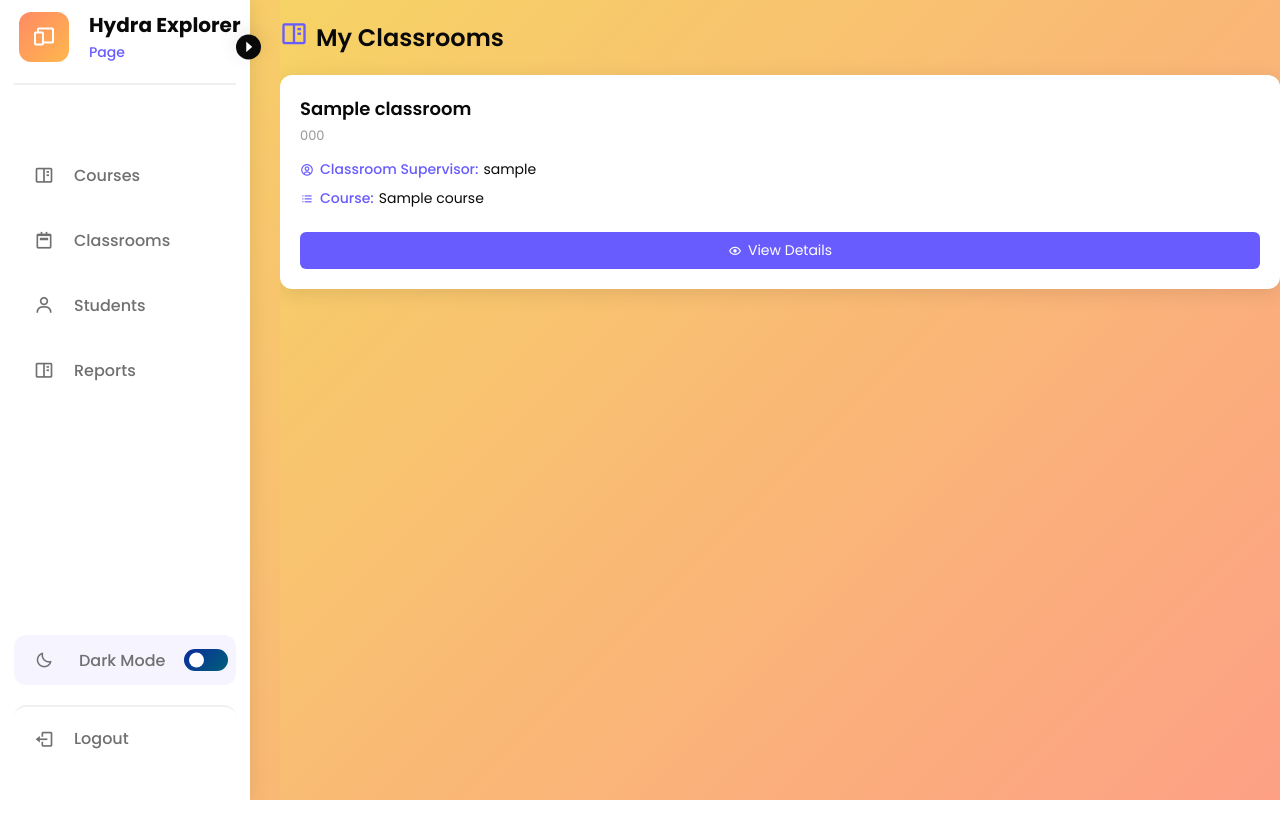
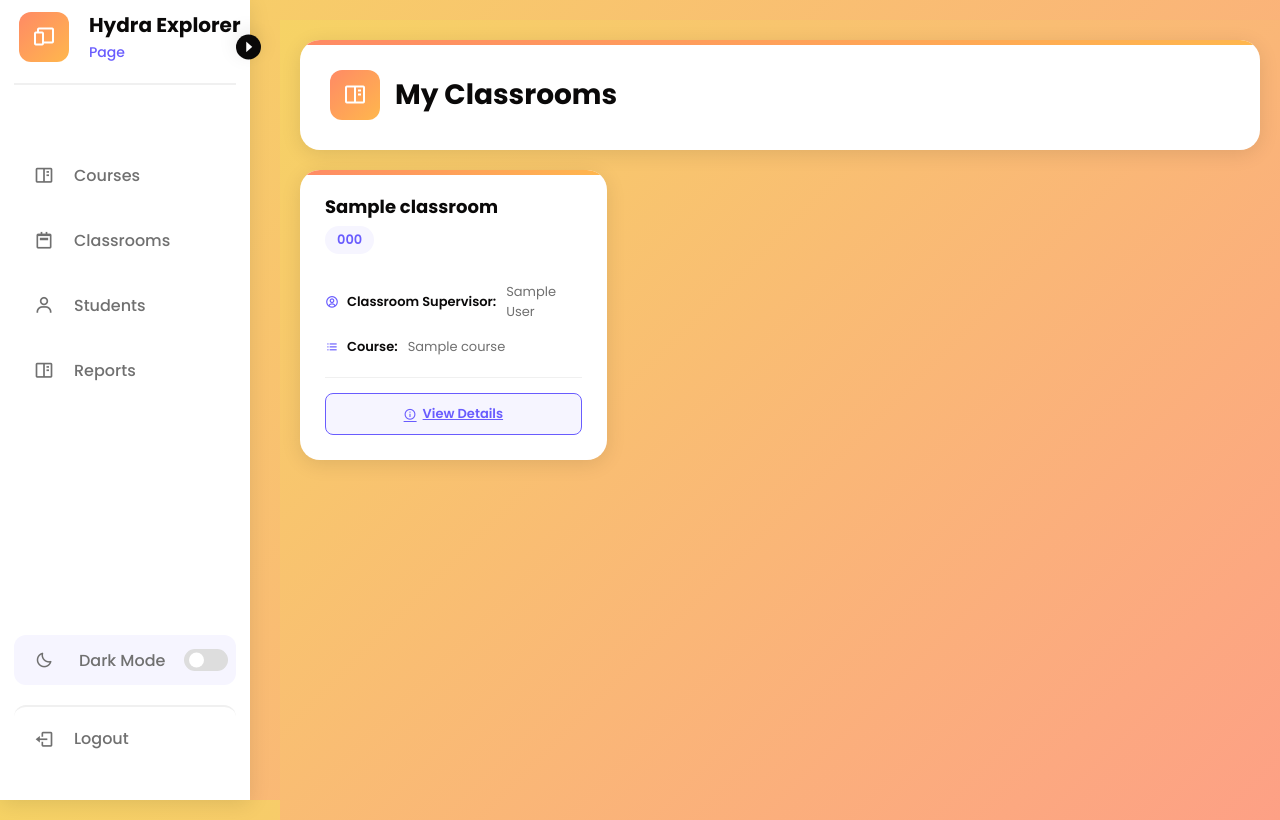
Before and after one commit to NotDidy/E-Learning-Platform, a Django app: page /classrooms/ in a window 1280 px wide. Run offline with Django 5.2, Linux system fonts and the light colour scheme; tables that the repository leaves empty hold one stand-in row (values such as "Sample post").

Commit message:
Updated html file for classrooms.html design

```diff
--- a/Backend/static/classrooms/classrooms.css
+++ b/Backend/static/classrooms/classrooms.css
@@ -1,4 +1,5 @@
-@import url('https://fonts.googleapis.com/css2?family=Poppins:ital,wght@0,100;0,200;0,300;0,400;0,500;0,600;0,700;0,800;1,900&display=swap');
+@import url('https://fonts.googleapis.com/css2?family=Poppins:ital,wght@0,100;0,200;0,300;0,400;0,500;0,600;0,700;0,800;0,900;1,100;1,200;1,300;1,400;1,500;1,600;1,700;1,800;1,900&display=swap');
+
 
 * {
     font-family: 'Poppins', sans-serif;
@@ -8,133 +9,288 @@
 }
 
 :root {
+    --body-color: linear-gradient(135deg, #f6d365 0%, #fda085 100%);
+    --sidebar-color: #FFF;
     --primary-color: #695CFE;
     --primary-color-light: #F6F5FF;
+    --toggle-color: #DDD;
     --text-color: #707070;
     --black-color: #0a0909;
     --shadow: 0 4px 20px rgba(0,0,0,0.1);
+    --orange-gradient: linear-gradient(135deg, #ff8a65 0%, #ffb74d 100%);
+
+    --tran-02: all 0.2s ease;
+    --tran-03: all 0.3s ease;
+    --tran-04: all 0.4s ease;
+    --tran-05: all 0.5s ease;
 }
 
-/* header */
+body {
+    background: var(--body-color);
+    min-height: 100vh;
+    padding: 20px 0;
+}
 .courses-header {
-    display: flex;
-    justify-content: space-between;
-    align-items: center;
-    margin: 20px 0;
+    background: var(--sidebar-color);
+    margin: 20px;
+    border-radius: 20px;
+    box-shadow: var(--shadow);
+    padding: 30px;
+    position: relative;
+    overflow: hidden;
+}
+
+.courses-header::before {
+    content: '';
+    position: absolute;
+    top: 0;
+    left: 0;
+    right: 0;
+    height: 5px;
+    background: var(--orange-gradient);
 }
 
 .courses-title-section {
     display: flex;
+    justify-content: space-between;
     align-items: center;
-    gap: 10px;
+    flex-wrap: wrap;
+    gap: 20px;
 }
 
 .courses-title {
     display: flex;
     align-items: center;
+    gap: 15px;
+    font-size: 28px;
+    font-weight: 700;
+    color: var(--black-color);
+}
+
+.course-icon {
+    width: 50px;
+    height: 50px;
+    border-radius: 12px;
+    background: var(--orange-gradient);
+    display: flex;
+    align-items: center;
+    justify-content: center;
+    color: white;
     font-size: 24px;
+}
+
+.create-course-btn {
+    background: var(--orange-gradient);
+    color: white;
+    padding: 12px 24px;
+    border: none;
+    border-radius: 8px;
     font-weight: 600;
-    color: var(--black-color);
+    font-size: 14px;
+    cursor: pointer;
+    transition: var(--tran-03);
+    box-shadow: var(--shadow);
+    display: flex;
+    align-items: center;
     gap: 8px;
 }
 
-.courses-title .icon {
-    font-size: 28px;
-    color: var(--primary-color);
+.view-courses {
+    background: var(--orange-gradient);
+    color: white;
+    padding: 12px 24px;
+    border: none;
+    border-radius: 8px;
+    font-weight: 600;
+    font-size: 14px;
+    cursor: pointer;
+    transition: var(--tran-03);
+    box-shadow: var(--shadow);
+    display: flex;
+    align-items: center;
+    gap: 8px;
 }
 
-.view-courses {
-    display: inline-flex;
-    align-items: center;
-    gap: 6px;
-    background-color: var(--primary-color);
-    color: white;
-    padding: 8px 14px;
-    border-radius: 6px;
-    text-decoration: none;
-    font-size: 14px;
-    transition: background 0.3s ease;
-}
 .view-courses:hover {
-    background-color: #5a4bdb;
+    transform: translateY(-2px);
+    box-shadow: 0 8px 20px rgba(255,138,101,0.3);
 }
 
-/* grid */
+.create-course-btn:hover {
+    transform: translateY(-2px);
+    box-shadow: 0 8px 20px rgba(255,138,101,0.3);
+}
+
 .courses-grid {
     display: grid;
-    grid-template-columns: repeat(auto-fit, minmax(300px, 1fr));
+    grid-template-columns: repeat(3, 1fr);
     gap: 20px;
-    margin-top: 20px;
+    margin: 20px;
 }
 
-/* card */
 .course-card {
-    background: #fff;
-    border-radius: 12px;
+    background: var(--sidebar-color);
+    border-radius: 20px;
     box-shadow: var(--shadow);
-    padding: 20px;
-    display: flex;
-    flex-direction: column;
-    transition: transform 0.2s ease;
-}
-.course-card:hover {
-    transform: translateY(-4px);
+    padding: 25px;
+    position: relative;
+    overflow: hidden;
+    transition: var(--tran-03);
+    cursor: pointer;
 }
 
-.course-card-header .course-info h3 {
-    margin: 0;
+.course-card:hover {
+    transform: translateY(-5px);
+    box-shadow: 0 10px 30px rgba(0,0,0,0.15);
+}
+
+.course-card::before {
+    content: '';
+    position: absolute;
+    top: 0;
+    left: 0;
+    right: 0;
+    height: 5px;
+    background: var(--orange-gradient);
+}
+
+.course-card-header {
+    display: flex;
+    justify-content: space-between;
+    align-items: flex-start;
+    margin-bottom: 20px;
+}
+
+.course-info h3 {
     font-size: 18px;
-    font-weight: 600;
+    font-weight: 700;
     color: var(--black-color);
+    margin-bottom: 8px;
+    line-height: 1.3;
 }
 
 .course-code {
     font-size: 13px;
-    color: #999;
+    color: var(--primary-color);
+    font-weight: 600;
+    background: var(--primary-color-light);
+    padding: 4px 12px;
+    border-radius: 15px;
+    display: inline-block;
+    margin-bottom: 8px;
+}
+
+.course-action {
+    display: flex;
+    gap: 8px;
+}
+
+.action-btn {
+    width: 32px;
+    height: 32px;
+    border: none;
+    border-radius: 8px;
+    cursor: pointer;
+    transition: var(--tran-03);
+    display: flex;
+    align-items: center;
+    justify-content: center;
+    font-size: 14px;
 }
 
 .course-details {
-    margin-top: 12px;
+    margin-bottom: 20px;
 }
+
 .detail-row {
     display: flex;
     align-items: center;
-    margin-bottom: 8px;
-    font-size: 14px;
-    color: #555;
+    margin-bottom: 15px;
+    font-size: 13px;
 }
+
 .detail-label {
-    font-weight: 500;
+    font-weight: 600;
+    color: var(--black-color);
     display: flex;
     align-items: center;
-    gap: 6px;
-    margin-right: 5px;
+    gap: 8px;
+    flex-shrink: 0;
+}
+
+.detail-value {
+    color: var(--text-color);
+    flex: 1;
+    margin-left: 10px;
+}
+
+.detail-label i {
+    font-size: 14px;
     color: var(--primary-color);
 }
-.detail-value {
-    color: var(--black-color);
+
+
+.course-actions {
+    display: flex;
+    gap: 12px;
+    margin-top: auto;
+    padding-top: 15px;
+    border-top: 1px solid #f0f0f0;
 }
 
-/* actions */
-.course-action {
-    margin-top: 15px;
+.action-button {
+    flex: 1;
+    padding: 10px 16px;
+    border: none;
+    border-radius: 8px;
+    font-weight: 600;
+    font-size: 13px;
+    cursor: pointer;
+    transition: var(--tran-03);
     display: flex;
-    gap: 10px;
-}
-.course-action .view-courses {
-    flex: 1;
-    background-color: var(--primary-color);
-    color: #fff;
-    padding: 8px 12px;
-    text-align: center;
-    border-radius: 6px;
-    text-decoration: none;
-    display: inline-flex;
     align-items: center;
     justify-content: center;
     gap: 6px;
-    transition: background 0.3s;
 }
-.course-action .view-courses:hover {
-    background-color: #5a4bdb;
+
+.view-details-btn {
+    background: var(--primary-color-light);
+    color: var(--primary-color);
+    border: 1px solid var(--primary-color);
 }
+
+.view-details-btn:hover {
+    background: var(--primary-color);
+    color: white;
+    transform: translateY(-1px);
+    box-shadow: 0 4px 12px rgba(105, 92, 254, 0.3);
+}
+
+.manage-classroom-btn {
+    background: var(--orange-gradient);
+    color: white;
+    border: none;
+}
+
+.manage-classroom-btn:hover {
+    transform: translateY(-1px);
+    box-shadow: 0 4px 12px rgba(255, 138, 101, 0.3);
+}
+
+
+@media (max-width: 768px) {
+    .courses-grid {
+        grid-template-columns: 1fr;
+        margin: 10px;
+    }
+
+    .courses-header {
+        margin: 10px;
+        padding: 20px;
+    }
+
+    .courses-title-section {
+        flex-direction: column;
+        text-align: center;
+    }
+}
--- a/Backend/static/dark-overrides.css
+++ b/Backend/static/dark-overrides.css
@@ -558,3 +558,26 @@ body.dark .course-meta .meta-label,
 body.dark .course-meta .meta-value {
     color: rgba(234, 236, 255, 0.85);
 }
+
+body.dark .course-actions {
+    border-top-color: rgba(255, 255, 255, 0.08);
+}
+
+body.dark .view-details-btn {
+    background: rgba(105, 92, 254, 0.2);
+    border-color: rgba(149, 132, 255, 0.5);
+    color: #dce1ff;
+}
+
+body.dark .view-details-btn:hover {
+    background: rgba(105, 92, 254, 0.35);
+}
+
+body.dark .manage-classroom-btn {
+    background: rgba(255, 183, 77, 0.28);
+    color: #ffe5c1;
+}
+
+body.dark .course-actions .action-button {
+    color: #e6e9ff;
+}
--- a/Backend/templates/classrooms/classrooms.html
+++ b/Backend/templates/classrooms/classrooms.html
@@ -2,7 +2,6 @@
 {% load static %}
 
 {% block content %}
-
 <link rel="stylesheet" href="{% static 'classrooms/classrooms.css' %}">
 <link href="https://unpkg.com/boxicons@2.1.4/css/boxicons.min.css" rel="stylesheet">
 
@@ -23,13 +22,15 @@
     </div>
 </div>
 
-<div class="courses-grid">
+<div class="courses-grid" id="coursesGrid">
     {% for classroom in classrooms %}
     <div class="course-card">
         <div class="course-card-header">
             <div class="course-info">
                 <h3>{{ classroom.name }}</h3>
+                {% if classroom.class_code %}
                 <span class="course-code">{{ classroom.class_code }}</span>
+                {% endif %}
             </div>
         </div>
         <div class="course-details">
@@ -38,7 +39,7 @@
                     <i class="bx bx-user-circle"></i>
                     Classroom Supervisor:
                 </span>
-                <span class="detail-value">{{ classroom.supervisor }}</span>
+                <span class="detail-value">{{ classroom.supervisor.get_full_name|default:classroom.supervisor }}</span>
             </div>
             <div class="detail-row">
                 <span class="detail-label">
@@ -48,20 +49,23 @@
                 <span class="detail-value">{{ classroom.course }}</span>
             </div>
         </div>
-        <div class="course-action">
-            <a href="{% url 'classroom_preview' classroom.id %}" class="view-courses">
-                <i class="bx bx-show"></i> View Details
+        <div class="course-actions">
+            <a class="action-button view-details-btn" href="{% url 'classroom_preview' classroom.id %}">
+                <i class="bx bx-info-circle"></i>
+                View Details
             </a>
-
             {% if user.is_authenticated and user.role == "INSTRUCTOR" %}
-                <a href="{% url 'manage_classroom' classroom.id %}" class="view-courses">
-                    <i class="bx bx-cog"></i> Manage
-                </a>
+            <a class="action-button manage-classroom-btn" href="{% url 'manage_classroom' classroom.id %}">
+                <i class="bx bx-cog"></i>
+                Manage Classroom
+            </a>
             {% endif %}
         </div>
     </div>
     {% empty %}
-    <p>No classrooms available.</p>
+    <div class="white-cover" style="text-align:center;">
+        <p>No classrooms available.</p>
+    </div>
     {% endfor %}
 </div>
 {% endblock %}
```
